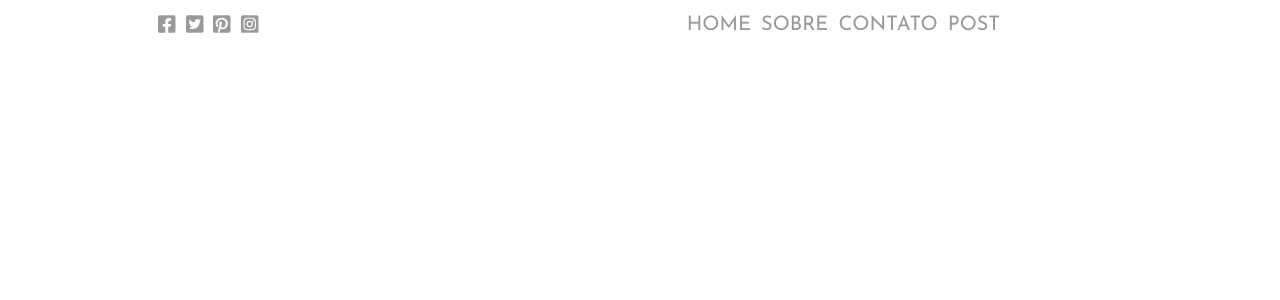
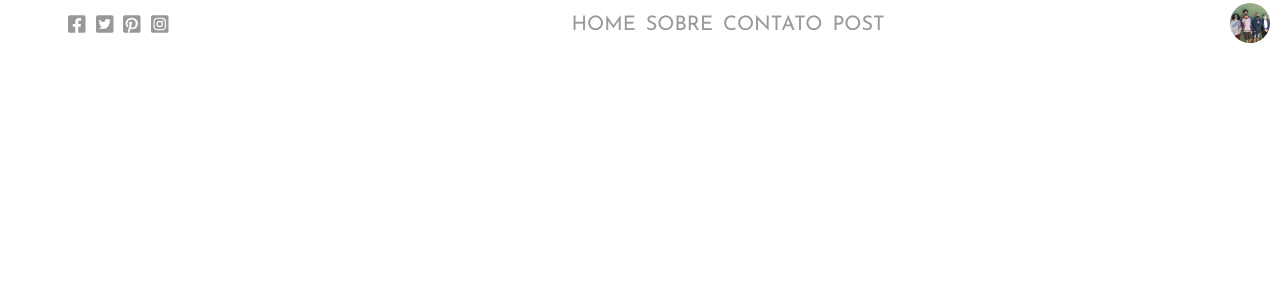
Before and after one commit to Vanderllee/AmadeiTCA9A2021, a Next.js app: page / in a window 1280 px wide. Shown: the top 300 px of the page. Built offline with nearby package versions, Linux system fonts and the light colour scheme.

Commit message:
finalizado topbar

```diff
--- a/src/components/TopBar.jsx
+++ b/src/components/TopBar.jsx
@@ -51,7 +51,7 @@ export default function TopBar() {
 
 
             <div className={Topbar.topCenter}>
-                <ul className={Topbar.topList}>
+                <ul className={Topbar.topList} >
                     <li className={Topbar.topIcon}>
                         HOME
                     </li>
@@ -75,7 +75,12 @@ export default function TopBar() {
             </div>
 
 
-
+            <div className={Topbar.topImg}>
+                <img
+                    src="/assets/turma9A.jpeg"
+                    alt="Imagem da turma"
+                />
+            </div>
 
         </div>
     )
--- a/src/styles/Topbar.module.css
+++ b/src/styles/Topbar.module.css
@@ -21,14 +21,16 @@
 }
 
 .topCenter {
-    flex: 6;
+    flex: 12;
 }
 
-.topImg {
+.topImg img {
     width: 40px;
     height: 40px;
     border-radius: 50%;
     object-fit: cover;
+    background-color: red;
+    margin-right: 10px;
 }
 
 .topIcon {
```
